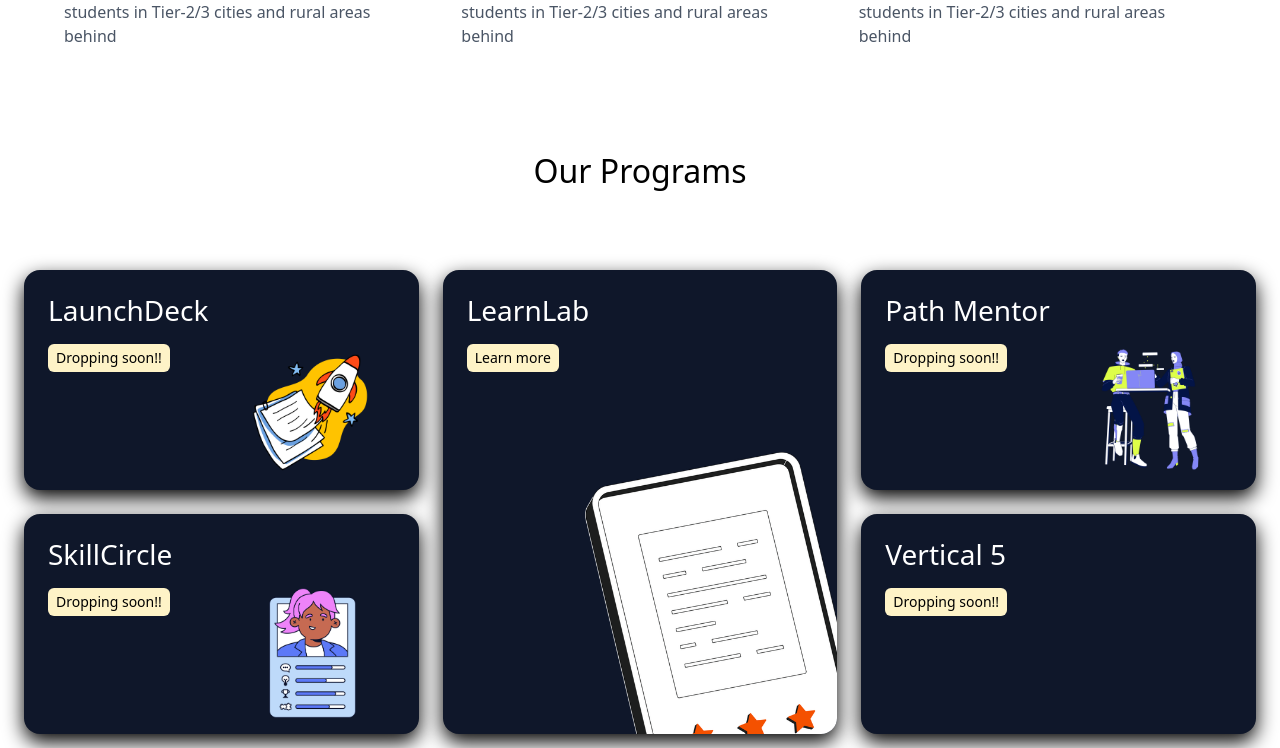
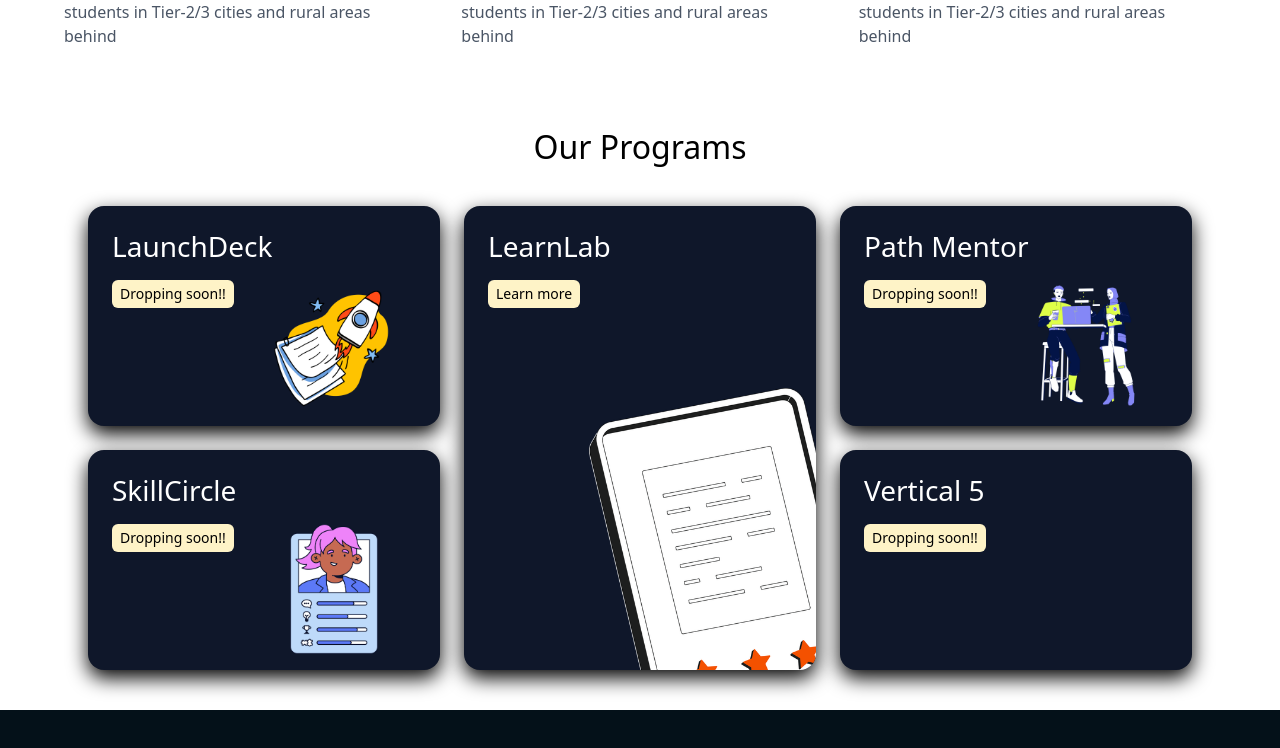
Before and after one commit to Payel647/SkilOrbitx, a Next.js app: page / in a window 1280 px wide. Shown: the part 1088-1836 px from the top of the page. Built offline with nearby package versions, Linux system fonts and the light colour scheme.

Commit message:
minor changes

```diff
--- a/components/GapSection.jsx
+++ b/components/GapSection.jsx
@@ -3,7 +3,7 @@ import React from 'react';
 const GapSection = () => {
   return (
     <section className="bg-white px-6 py-16 w-full">
-      <div className="max-w-6xl mx-auto">
+      <div className="max-w-[90vw] mx-auto">
         {/* Heading Section */}
         <div className="text-left animate-fade-in-up">
           <h2 className="text-3xl md:text-4xl font-bold text-gray-900 leading-snug">
--- a/components/ProgramSection.jsx
+++ b/components/ProgramSection.jsx
@@ -29,12 +29,12 @@ const programs = [
 
 export default function Programs() {
   return (
-    <div className="py-4 px-4 md:px-20 bg-white w-90vw">
+    <div className="pb-10 px-4 md:px-20 bg-white w-[90vw] mx-auto">
       <h2 className="text-3xl md:text-4xl font-bold text-center mb-10 text-black">
         Our Programs
       </h2>
 
-      <div className="grid grid-cols-1 sm:grid-cols-2 md:grid-cols-3 md:grid-rows-2 gap-4 md:gap-6 mt-20">
+      <div className="grid grid-cols-1 sm:grid-cols-2 md:grid-cols-3 md:grid-rows-2 gap-4 md:gap-6 mt-10">
         {/* Map all cards */}
         {programs.map((program, index) => {
           const isLearnLab = program.title === "LearnLab";
```
